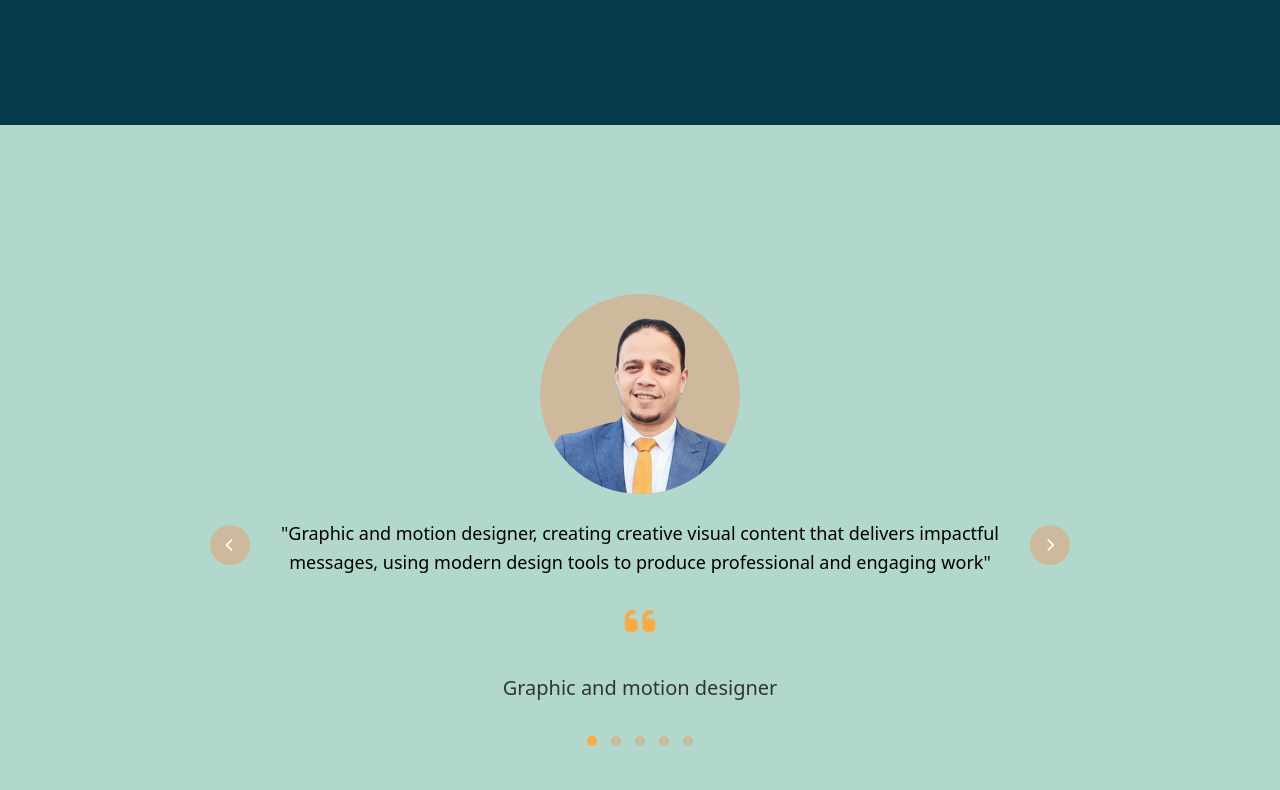
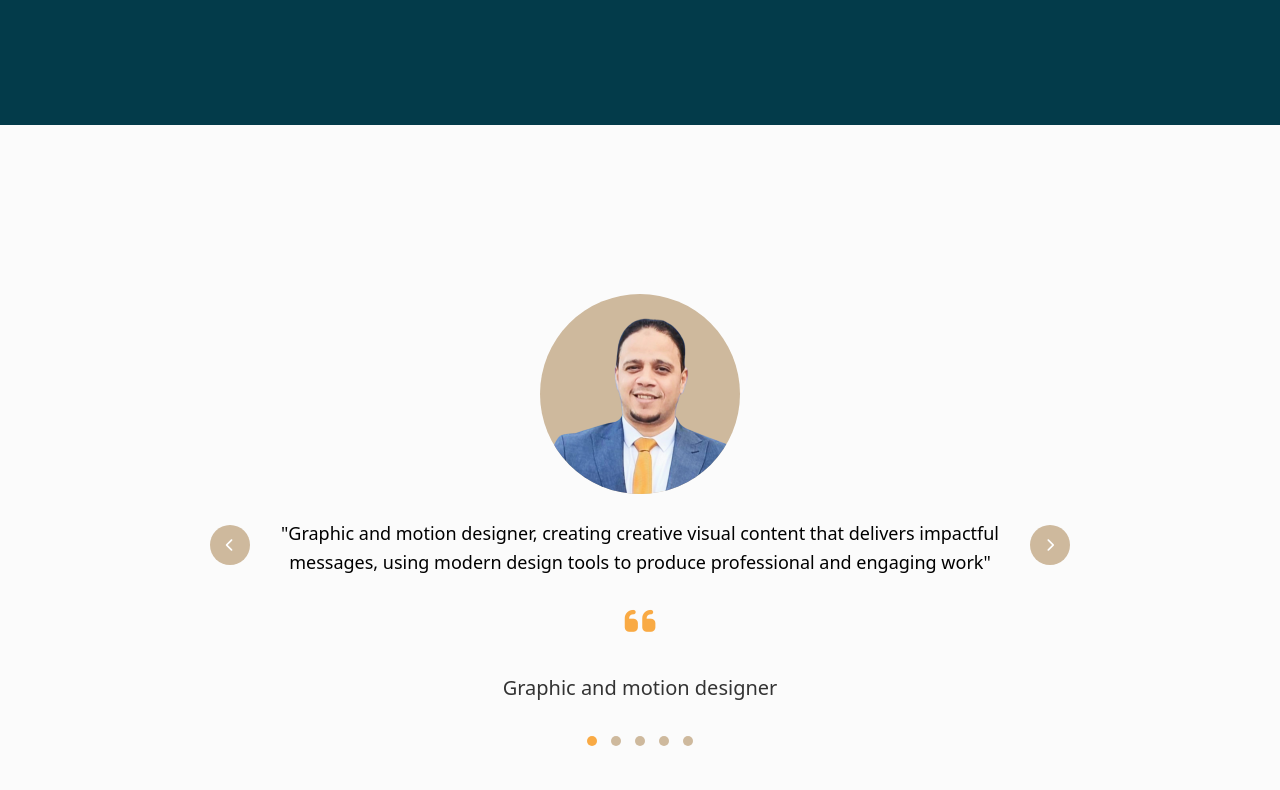
Before and after one commit to mahmoudaboyassen14-cell/portflio-aboyassen-mahmoud-sdeek, a plain HTML site: page index.html in a window 1280 px wide. Shown: the part 1930-2720 px from the top of the page. Drawn offline with Linux system fonts and the light colour scheme.

Commit message:
Update index.html

```diff
--- a/index.html
+++ b/index.html
@@ -22,7 +22,7 @@
             --secondary-color: #20c997;
             --gray: #4a4a4d;
             --bg-primary: #ecf0f3;
-            --background2: #B2D8CE;
+            --background2: #FBFBFB;
             --lingt-orange: #f9aa44;
             --beige: #ceb99d;
         }
```
